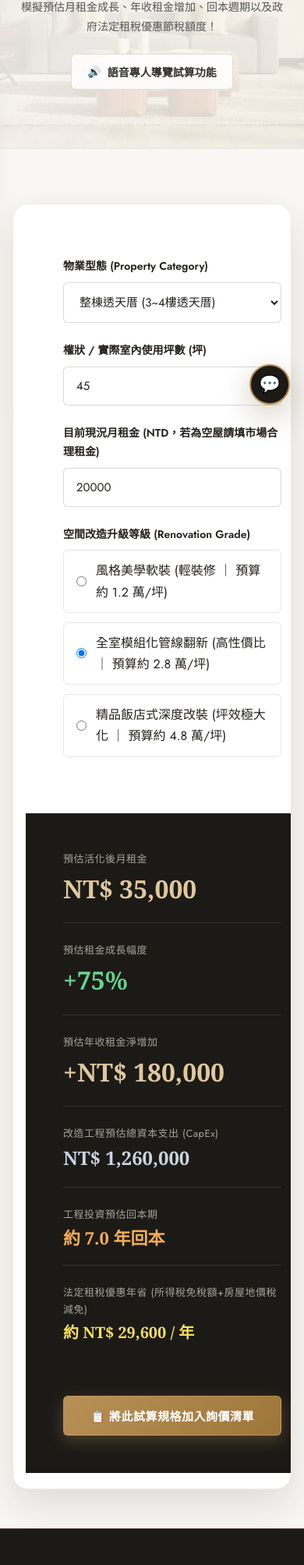
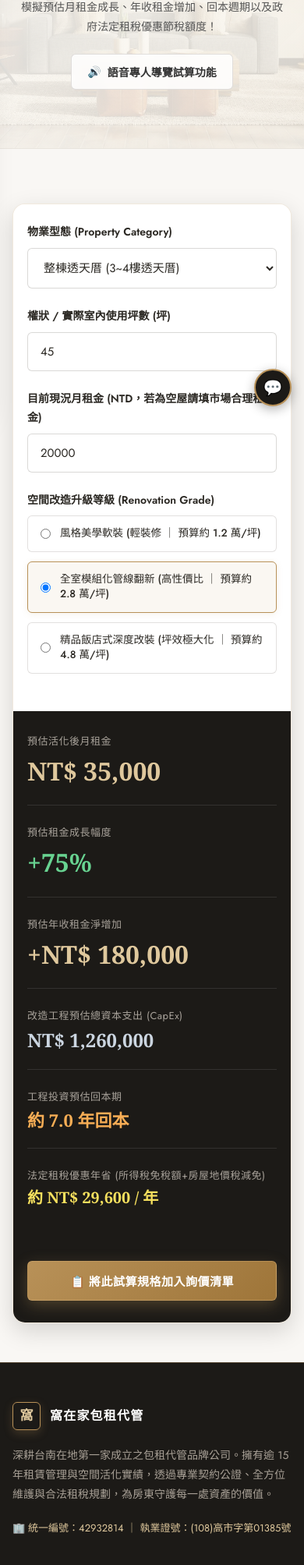
Before and after one commit to Albertyoung22/wooinhome, a Flask app: page /calculator in a window 390 px wide. Shown: the part 307-2314 px from the top of the page at 78% size. Run offline with Flask 3, Linux system fonts and the light colour scheme.

Commit message:
fix(mobile): resolve invisible radio text in calculator and fine-tune mobile input contrast and padding

```diff
--- a/static/css/style.css
+++ b/static/css/style.css
@@ -658,6 +658,8 @@ img {
 
 .calc-inputs {
   padding: 48px;
+  color: #2b2823;
+  background: #ffffff;
 }
 
 .calc-results {
@@ -678,7 +680,7 @@ img {
   font-size: 14px;
   font-weight: 600;
   margin-bottom: 8px;
-  color: var(--color-text-main);
+  color: #2b2823;
 }
 
 .form-control {
@@ -689,7 +691,7 @@ img {
   background: #ffffff;
   font-family: var(--font-sans);
   font-size: 15px;
-  color: var(--color-text-main);
+  color: #2b2823;
   transition: var(--transition-smooth);
 }
 
@@ -709,16 +711,31 @@ img {
   display: flex;
   align-items: center;
   gap: 12px;
-  padding: 12px 16px;
-  border: 1px solid rgba(110, 103, 95, 0.15);
+  padding: 13px 16px;
+  border: 1.5px solid rgba(110, 103, 95, 0.2);
   border-radius: var(--radius-sm);
   cursor: pointer;
   transition: var(--transition-smooth);
+  color: #2b2823 !important;
+  background: #ffffff;
+}
+
+.tier-option-label span {
+  color: #2b2823 !important;
+  font-size: 13.5px;
+  font-weight: 500;
+  line-height: 1.4;
 }
 
 .tier-option-label:hover {
   background: var(--color-surface-subtle);
   border-color: var(--color-accent);
+}
+
+.tier-option-label:has(input:checked) {
+  border-color: var(--color-accent) !important;
+  background: #faf7f2 !important;
+  box-shadow: 0 2px 8px rgba(184, 145, 88, 0.12);
 }
 
 .res-metric-box {
@@ -1358,9 +1375,35 @@ img {
     font-size: 14px !important;
   }
 
-  /* Calculator Form */
+  /* Calculator & Blog Form on Mobile */
   .calc-card-container {
+    padding: 0 !important;
+    border-radius: 16px !important;
+    box-shadow: 0 10px 30px rgba(0,0,0,0.15) !important;
+  }
+  .calc-inputs {
+    padding: 24px 18px !important;
+  }
+  .calc-results {
+    padding: 28px 18px !important;
+  }
+  .section-dark .section-header {
+    margin-bottom: 24px !important;
+  }
+  .section-dark .section-title {
+    font-size: 24px !important;
+    color: #ffffff !important;
+    margin-bottom: 8px !important;
+  }
+  .section-dark .section-desc {
+    font-size: 13.5px !important;
+    color: #cbd5e0 !important;
+  }
+  .blog-card {
     padding: 20px 16px !important;
+  }
+  .blog-cover-box {
+    height: 190px !important;
   }
 
   /* Mobile Full-width Drawers & Modals */
@@ -1402,11 +1445,12 @@ img {
     height: 75vh !important;
   }
   .ai-chat-trigger-btn {
-    bottom: 18px !important;
-    right: 18px !important;
-    width: 52px !important;
-    height: 52px !important;
-    font-size: 22px !important;
+    bottom: 16px !important;
+    right: 16px !important;
+    width: 48px !important;
+    height: 48px !important;
+    font-size: 20px !important;
+    box-shadow: 0 4px 14px rgba(0, 0, 0, 0.3) !important;
   }
 
   /* Footer */
--- a/templates/base.html
+++ b/templates/base.html
@@ -23,8 +23,12 @@
   <meta name="twitter:description" content="{{ page_description or '台南包租代管與空間活化一站式專家' }}">
   <meta name="twitter:image" content="{{ url_for('static', filename='images/og_banner.jpg', _external=True) }}">
 
-  <!-- Canonical Link -->
+  <!-- Canonical & PWA Mobile App Support -->
   <link rel="canonical" href="{{ request.base_url }}">
+  <link rel="manifest" href="{{ url_for('static', filename='manifest.json') }}">
+  <meta name="apple-mobile-web-app-capable" content="yes">
+  <meta name="apple-mobile-web-app-status-bar-style" content="default">
+  <meta name="apple-mobile-web-app-title" content="窩在家">
 
   <!-- Google Web Fonts -->
   <link rel="preconnect" href="https://fonts.googleapis.com">
--- a/templates/blog.html
+++ b/templates/blog.html
@@ -11,9 +11,9 @@
 
     <div style="display: flex; flex-direction: column; gap: 32px;">
       {% for art in articles %}
-      <article style="background: #fff; border-radius: var(--radius-md); padding: 32px; border: 1px solid rgba(110, 103, 95, 0.12); box-shadow: var(--shadow-sm); display: flex; flex-direction: column; gap: 16px;">
+      <article class="blog-card" style="background: #fff; border-radius: var(--radius-md); padding: 32px; border: 1px solid rgba(110, 103, 95, 0.12); box-shadow: var(--shadow-sm); display: flex; flex-direction: column; gap: 16px;">
         {% if art.cover_image %}
-        <div style="width: 100%; height: 320px; border-radius: var(--radius-sm); overflow: hidden; background: #eee;">
+        <div class="blog-cover-box" style="width: 100%; height: 320px; border-radius: var(--radius-sm); overflow: hidden; background: #eee;">
           <img src="{{ art.cover_image }}" alt="{{ art.title }}" style="width: 100%; height: 100%; object-fit: cover;">
         </div>
         {% endif %}
--- a/templates/calculator.html
+++ b/templates/calculator.html
@@ -49,15 +49,15 @@
           <div class="tier-options-group">
             <label class="tier-option-label">
               <input type="radio" name="calc-tier" value="light">
-              <span>風格美學軟裝 (輕裝修 ｜ 預算約 1.2 萬/坪)</span>
+              <span style="color: #2b2823 !important; font-size: 13.5px; font-weight: 500;">風格美學軟裝 (輕裝修 ｜ 預算約 1.2 萬/坪)</span>
             </label>
             <label class="tier-option-label">
               <input type="radio" name="calc-tier" value="medium" checked>
-              <span>全室模組化管線翻新 (高性價比 ｜ 預算約 2.8 萬/坪)</span>
+              <span style="color: #2b2823 !important; font-size: 13.5px; font-weight: 500;">全室模組化管線翻新 (高性價比 ｜ 預算約 2.8 萬/坪)</span>
             </label>
             <label class="tier-option-label">
               <input type="radio" name="calc-tier" value="luxury">
-              <span>精品飯店式深度改裝 (坪效極大化 ｜ 預算約 4.8 萬/坪)</span>
+              <span style="color: #2b2823 !important; font-size: 13.5px; font-weight: 500;">精品飯店式深度改裝 (坪效極大化 ｜ 預算約 4.8 萬/坪)</span>
             </label>
           </div>
         </div>
--- a/templates/index.html
+++ b/templates/index.html
@@ -171,15 +171,15 @@
         <div class="tier-options-group">
           <label class="tier-option-label">
             <input type="radio" name="calc-tier" value="light">
-            <span data-i18n="tier_light">風格美學軟裝 (輕裝修 ｜ 預算約 1.2 萬/坪)</span>
+            <span data-i18n="tier_light" style="color: #2b2823 !important; font-size: 13.5px; font-weight: 500;">風格美學軟裝 (輕裝修 ｜ 預算約 1.2 萬/坪)</span>
           </label>
           <label class="tier-option-label">
             <input type="radio" name="calc-tier" value="medium" checked>
-            <span data-i18n="tier_medium">全室模組化管線翻新 (高性價比 ｜ 預算約 2.8 萬/坪)</span>
+            <span data-i18n="tier_medium" style="color: #2b2823 !important; font-size: 13.5px; font-weight: 500;">全室模組化管線翻新 (高性價比 ｜ 預算約 2.8 萬/坪)</span>
           </label>
           <label class="tier-option-label">
             <input type="radio" name="calc-tier" value="luxury">
-            <span data-i18n="tier_luxury">精品飯店式深度改裝 (坪效極大化 ｜ 預算約 4.8 萬/坪)</span>
+            <span data-i18n="tier_luxury" style="color: #2b2823 !important; font-size: 13.5px; font-weight: 500;">精品飯店式深度改裝 (坪效極大化 ｜ 預算約 4.8 萬/坪)</span>
           </label>
         </div>
       </div>
```
Also changed, not shown: static/manifest.json (added), templates/admin/rentals.html (line endings or trailing spaces), templates/rental_detail.html (line endings or trailing spaces).
